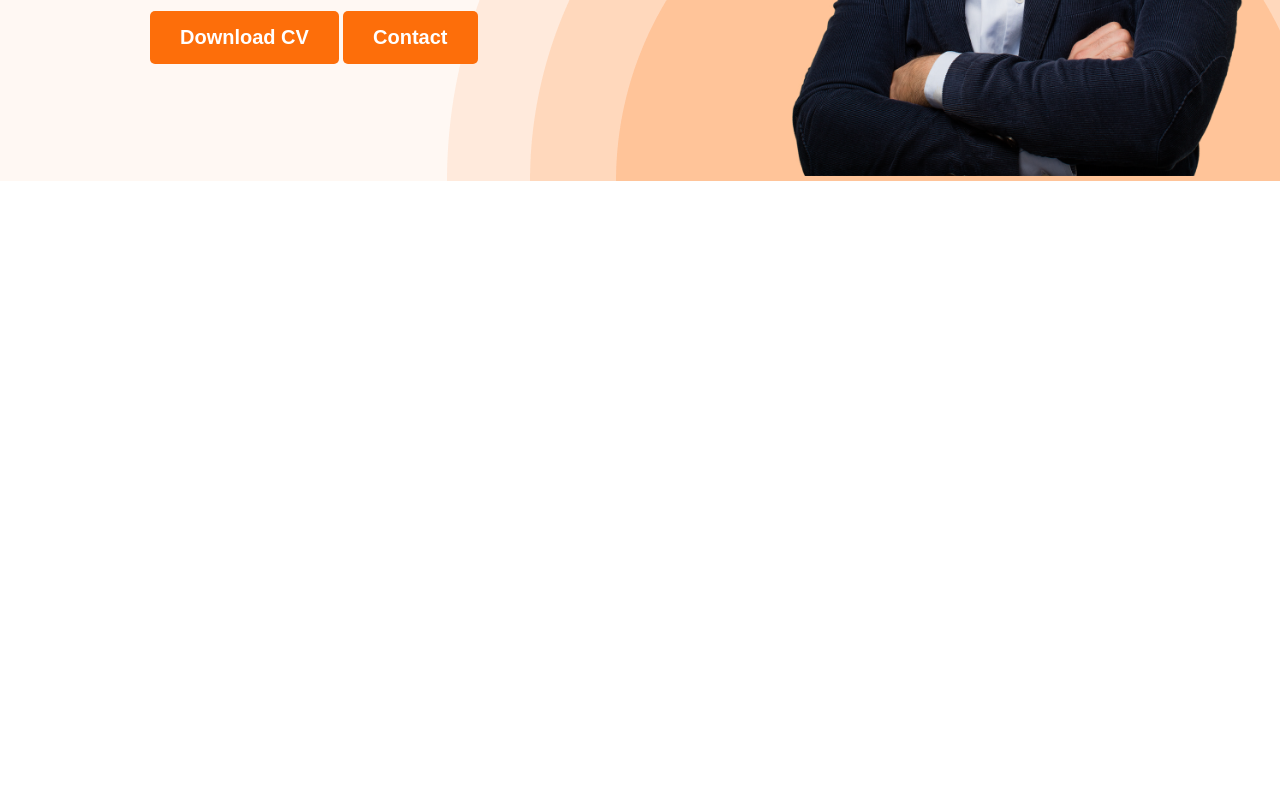
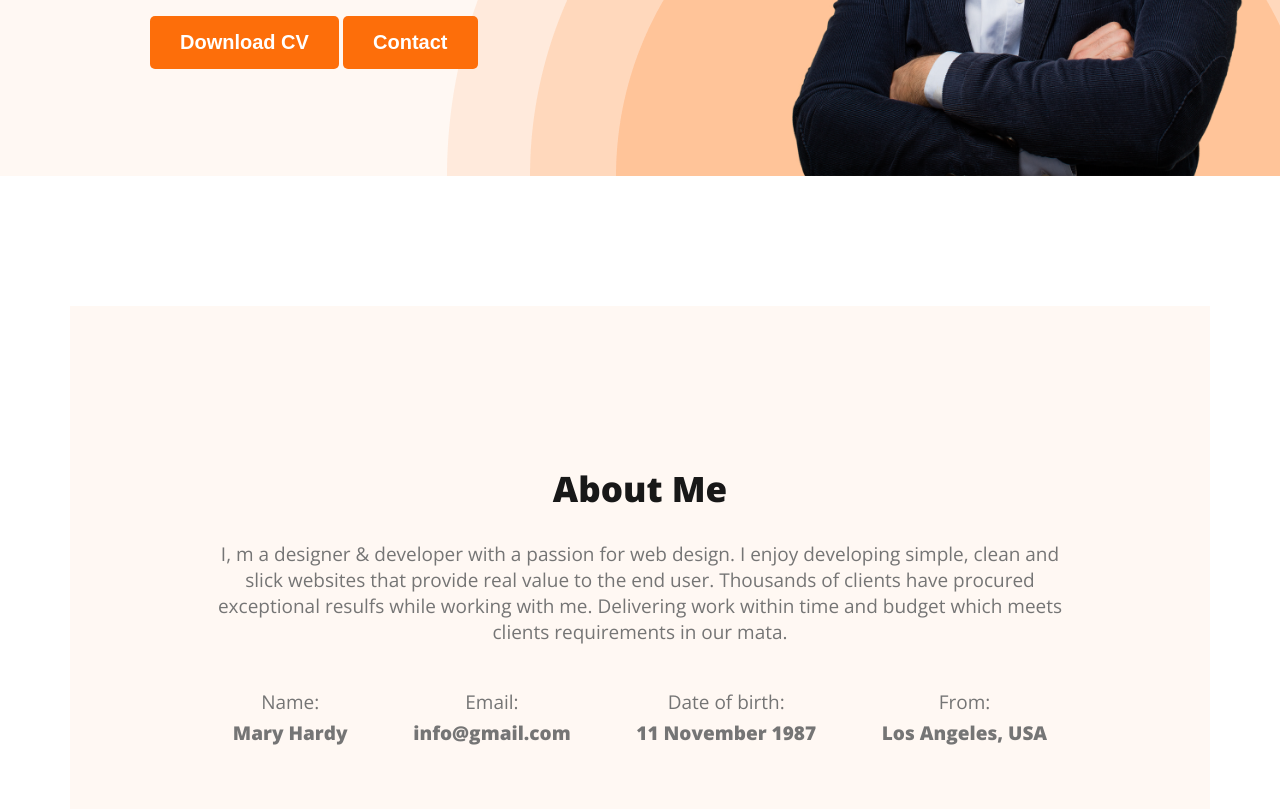
Before and after one commit to rjmahfuztech/simple-portfolio, a plain HTML site: page index.html in a window 1280 px wide. Shown: the part 584-1393 px from the top of the page. Before the commit the page ends 800 px from the top, so only its background shows below. Drawn offline with nearby package versions, Linux system fonts and the light colour scheme.

Commit message:
about info added

```diff
--- a/index.html
+++ b/index.html
@@ -33,16 +33,43 @@
           <button class="btn-primary">Download CV</button>
           <button class="btn-primary">Contact</button>
         </div>
-        <div>
-          <img
-            class="banner-profile"
-            src="images/hardy.png"
-            alt="Profile Picture"
-          />
-        </div>
+        <img
+          class="banner-profile"
+          src="images/hardy.png"
+          alt="Profile Picture"
+        />
       </div>
     </header>
-    <main></main>
+    <main>
+      <section class="about-section">
+        <h1 class="section-title">About Me</h1>
+        <p class="section-description">
+          I, m a designer & developer with a passion for web design. I enjoy
+          developing simple, clean and slick websites that provide real value to
+          the end user. Thousands of clients have procured exceptional resulfs
+          while working with me. Delivering work within time and budget which
+          meets clients requirements in our mata.
+        </p>
+        <div class="about-info-container">
+          <div class="about-info">
+            <h4>Name:</h4>
+            <p>Mary Hardy</p>
+          </div>
+          <div class="about-info">
+            <h4>Email:</h4>
+            <p>info@gmail.com</p>
+          </div>
+          <div class="about-info">
+            <h4>Date of birth:</h4>
+            <p>11 November 1987</p>
+          </div>
+          <div class="about-info">
+            <h4>From:</h4>
+            <p>Los Angeles, USA</p>
+          </div>
+        </div>
+      </section>
+    </main>
     <footer></footer>
   </body>
 </html>
--- a/styles/style.css
+++ b/styles/style.css
@@ -14,6 +14,16 @@ body {
   padding: 15px 30px;
   border-radius: 5px;
   border: 0;
+}
+.section-title {
+  color: #181818;
+  font-size: 35px;
+  text-align: center;
+  font-weight: 800;
+}
+.section-description {
+  color: #757575;
+  text-align: center;
 }
 
 /* nav-bar style */
@@ -77,3 +87,32 @@ nav ul > li a {
 .banner .banner-profile {
   width: 500px;
 }
+/* main section style */
+main {
+  max-width: 1140px;
+  margin: 0 auto;
+}
+
+/* about section style */
+.about-section {
+  background-color: #fff8f3;
+  margin: 130px 0;
+  padding: 130px;
+}
+.about-info-container {
+  display: flex;
+  justify-content: space-around;
+}
+.about-info {
+  text-align: center;
+}
+.about-info > h4,
+p {
+  color: #757575;
+  font-size: 19px;
+  font-weight: 400;
+}
+.about-info > p {
+  font-weight: 800;
+  margin-top: -20px;
+}
```
